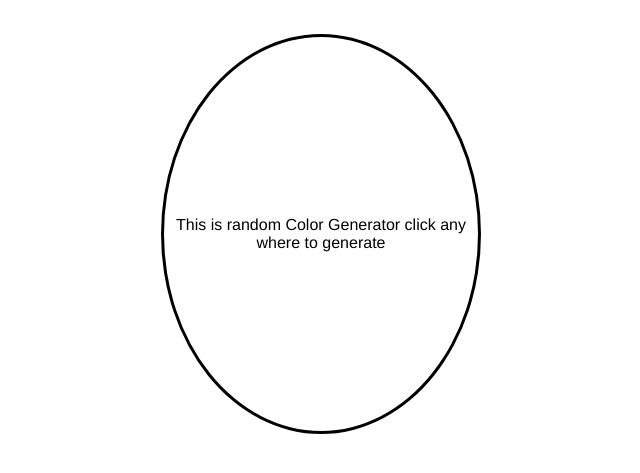
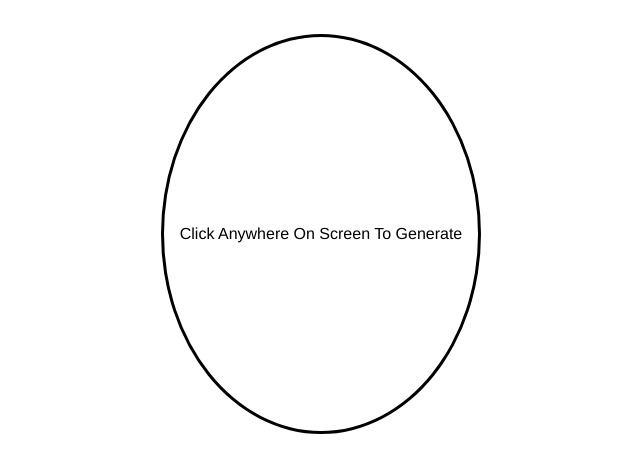
Before and after one commit to agam27server/RandomColor, a plain HTML site: page index.html in a window 1280 px wide. Shown: the part 209-682 px from the top of the page, without its empty margins (319-959 px from the left). Drawn offline with Linux system fonts and the light colour scheme.

Commit message:
Add files via upload

```diff
--- a/index.html
+++ b/index.html
@@ -14,7 +14,7 @@
             <h1>Random COLOR Generator With HexCODE</h1>
         </div>
         <div class="circle">
-            This is random Color Generator click any where to generate
+            Click Anywhere On Screen To Generate
         </div>
     </div>
 
```
